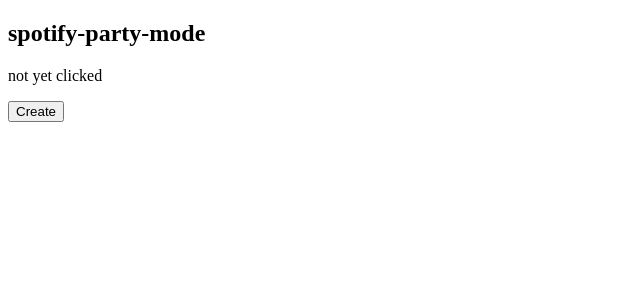
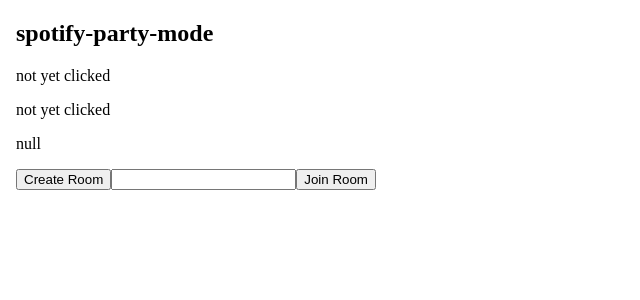
Before and after one commit to aandycen/spotify-party-mode, an Angular app in the folder spotify-party-mode/: page / in a window 1280 px wide. Shown: the top 300 px of the page, without its empty margins (0-640 px from the left). Built offline with nearby package versions, Linux system fonts and the light colour scheme.

Commit message:
Split site into two separate components: index and room

```diff
--- a/spotify-party-mode/src/app/app.component.html
+++ b/spotify-party-mode/src/app/app.component.html
@@ -1,3 +1,5 @@
-<h2>{{title}}</h2>
-<p>{{createResponse}}</p>
-<button (click)="onCreateClick()">Create</button>
+<head>
+<base href="/">
+</head>
+
+<router-outlet></router-outlet>
--- a/spotify-party-mode/src/app/app.component.ts
+++ b/spotify-party-mode/src/app/app.component.ts
@@ -7,15 +7,7 @@
   styleUrls: ['./app.component.css']
 })
 export class AppComponent {
-  title = 'spotify-party-mode';
-  createResponse = 'not yet clicked';
 
-  constructor(private http: HttpClient) { }
+  constructor() { }
 
-  onCreateClick(){
-    this.http.get("http://localhost:5000/hello").subscribe(response => {
-      console.log(response);
-      this.createResponse = response.id;
-    });
-  }
 }
--- a/spotify-party-mode/src/app/app.module.ts
+++ b/spotify-party-mode/src/app/app.module.ts
@@ -3,12 +3,26 @@
 
 import { AppComponent } from './app.component';
 import { HttpClientModule } from '@angular/common/http';
+import { RouterModule, Routes } from '@angular/router';
+import { RoomComponent } from './room/room.component';
+import { IndexComponent } from './index/index.component';
+
+const appRoutes: Routes = [
+  { path: 'room/:id', component: RoomComponent },
+  { path: '**', component: IndexComponent }
+];
 
 @NgModule({
   declarations: [
-    AppComponent
+    AppComponent,
+    RoomComponent,
+    IndexComponent
   ],
   imports: [
+    RouterModule.forRoot(
+      appRoutes,
+      { enableTracing: true } // <-- debugging purposes only
+    ),
     BrowserModule,
     HttpClientModule
   ],
--- /dev/null
+++ b/spotify-party-mode/src/app/index/index.component.html
@@ -0,0 +1,9 @@
+<body>
+<h2>{{title}}</h2>
+<p>{{createResponse}}</p>
+<p>{{joinResponse}}</p>
+<p>{{textBoxString}}</p>
+<button (click)="onCreateClick()">Create Room</button>
+<input (keyup)="onKey($event)">
+<button (click)="onJoinClick()">Join Room</button>
+</body>
--- /dev/null
+++ b/spotify-party-mode/src/app/index/index.component.ts
@@ -0,0 +1,47 @@
+import { Component, OnInit } from '@angular/core';
+import { HttpClient } from '@angular/common/http';
+import { HttpHeaders } from '@angular/common/http';
+
+@Component({
+  selector: 'app-index',
+  templateUrl: './index.component.html',
+  styleUrls: ['./index.component.css']
+})
+export class IndexComponent implements OnInit {
+
+  title = 'spotify-party-mode';
+  createResponse = 'not yet clicked';
+  joinResponse = 'not yet clicked';
+  textBoxString = 'null';
+
+  const httpOptions = {
+    headers: new HttpHeaders({
+      'Content-Type':  'application/json',
+      'Authorization': 'my-auth-token'
+    })
+  };
+
+  constructor(private http: HttpClient) { }
+
+  ngOnInit() {
+  }
+
+  onCreateClick(){
+    this.http.get("http://022b0446.ngrok.io/create").subscribe(response => {
+      console.log(response);
+      this.createResponse = response.id;
+    });
+  }
+
+  onJoinClick(){
+    this.http.post("http://022b0446.ngrok.io/join", this.textBoxString, this.httpOptions).subscribe(response => {
+      console.log(response);
+      this.joinResponse = response.title;
+    });
+  }
+
+  onKey(event: any) {
+    this.textBoxString = (<HTMLInputElement>event.target).value;
+  }
+
+}
--- /dev/null
+++ b/spotify-party-mode/src/app/room/room.component.html
@@ -0,0 +1,2 @@
+<input (keyup)="onKey($event)">
+<button (click)="onAddClick()">Request Song</button>
--- /dev/null
+++ b/spotify-party-mode/src/app/room/room.component.ts
@@ -0,0 +1,30 @@
+import { Component, OnInit } from '@angular/core';
+import { ActivatedRoute } from '@angular/router';
+
+@Component({
+  selector: 'app-room',
+  templateUrl: './room.component.html',
+  styleUrls: ['./room.component.css']
+})
+export class RoomComponent implements OnInit {
+  id: string;
+  textBoxString = '';
+
+  constructor(private route: ActivatedRoute) { }
+
+  ngOnInit() {
+
+  }
+
+  onAddClick(){
+    this.http.get("http://022b0446.ngrok.io/add").subscribe(response => {
+      console.log(response);
+      this.joinResponse = response.title;
+    });
+  }
+
+  onKey(event: any) {
+    this.textBoxString = (<HTMLInputElement>event.target).value;
+  }
+
+}
```
Also changed, not shown: spotify-party-mode/src/app/index/index.component.css (added), spotify-party-mode/src/app/room/room.component.css (added), 2 other files (tests, documents, lock files or other folders).
